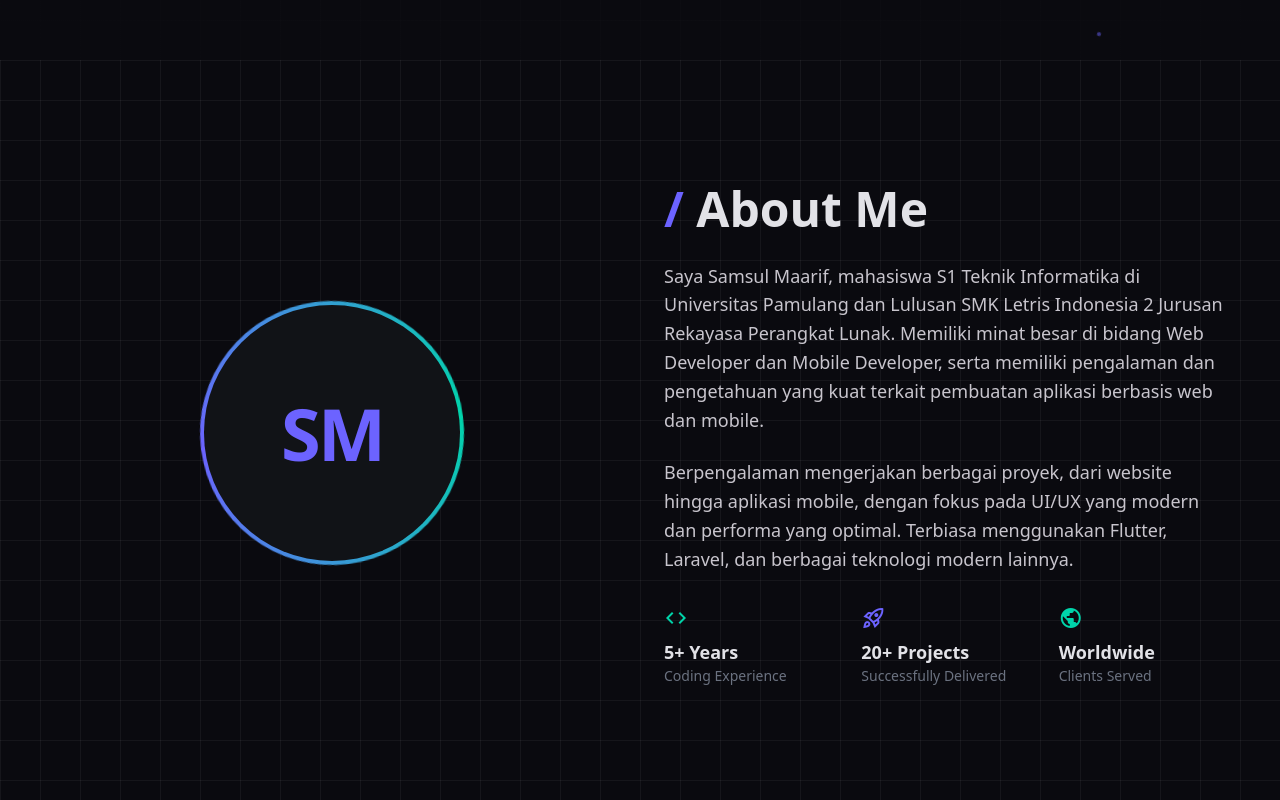
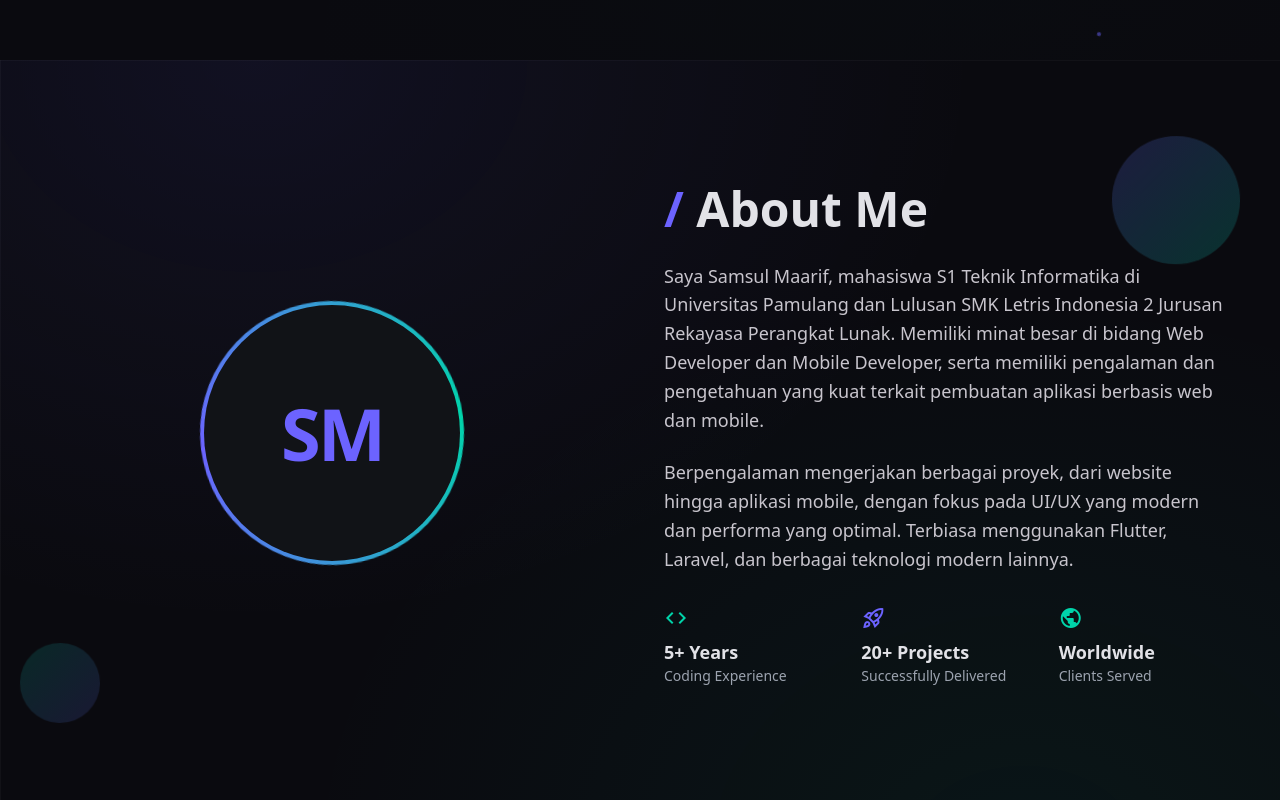
Before and after one commit to Samsulmaarif01/my_portofolio, a Next.js app: page / in a window 1280 px wide. Shown: the part 740-1540 px from the top of the page. Built offline with nearby package versions, Linux system fonts and the light colour scheme.

Commit message:
feat: implement 3D tilt effects, button press animations, and project hover previews

```diff
--- a/app/globals.css
+++ b/app/globals.css
@@ -39,7 +39,7 @@
   --color-error-container: #93000a;
   --color-on-primary-fixed-variant: #3622ca;
   --color-surface-container-lowest: #0c0e12;
-  --color-text-muted: #6b7280;
+  --color-text-muted: #9ca3af;
   --color-secondary: #41eec2;
   --color-on-error-container: #ffdad6;
 
@@ -124,22 +124,98 @@ html {
 
 body {
   background-color: #0a0a0f;
-  background-image: linear-gradient(rgba(255,255,255,0.05) 1px, transparent 1px),
-    linear-gradient(90deg, rgba(255,255,255,0.05) 1px, transparent 1px);
+  background-image:
+    radial-gradient(ellipse at 20% 0%, rgba(108,99,255,0.08) 0%, transparent 50%),
+    radial-gradient(ellipse at 80% 100%, rgba(0,212,170,0.06) 0%, transparent 50%),
+    linear-gradient(rgba(255,255,255,0.03) 1px, transparent 1px),
+    linear-gradient(90deg, rgba(255,255,255,0.03) 1px, transparent 1px);
   background-size: 40px 40px;
+  background-attachment: fixed;
 }
 .bento-card {
   background: rgba(18,18,26,0.6);
   backdrop-filter: blur(12px);
   border: 1px solid rgba(255,255,255,0.08);
-  transition: transform 0.3s ease, box-shadow 0.3s ease, border-color 0.3s ease;
+  transition: background 0.3s ease, border 0.3s ease, transform 0.4s cubic-bezier(0.2, 0, 0.2, 1), box-shadow 0.4s ease;
   transform-style: preserve-3d;
   perspective: 1000px;
+}
+
+button:active, a.px-6:active, .nav-link:active {
+  transform: scale(0.95) !important;
 }
 .bento-card:hover {
   transform: translateY(-5px) rotateX(2deg) rotateY(2deg);
   box-shadow: 0 10px 30px -10px rgba(108,99,255,0.4), inset 0 0 15px rgba(108,99,255,0.1);
   border-color: rgba(108,99,255,0.5);
+}
+/* Project card image preview zoom on hover */
+.bento-card > div:first-child {
+  transition: transform 0.4s ease;
+}
+.bento-card:hover > div:first-child {
+  transform: scale(1.05);
+}
+
+/* Button press animation */
+button, a[class*="px-"][class*="py-"] {
+  transition: transform 0.15s ease, box-shadow 0.15s ease;
+}
+button:active, a[class*="px-"][class*="py-"]:active {
+  transform: scale(0.96);
+}
+
+/* Card ripple effect */
+.bento-card {
+  position: relative;
+  overflow: hidden;
+}
+.bento-card::after {
+  content: '';
+  position: absolute;
+  top: 50%;
+  left: 50%;
+  width: 0;
+  height: 0;
+  background: radial-gradient(circle, rgba(108,99,255,0.3) 0%, transparent 70%);
+  border-radius: 50%;
+  transform: translate(-50%, -50%);
+  transition: width 0.4s ease, height 0.4s ease;
+  pointer-events: none;
+}
+.bento-card:hover::after {
+  width: 200%;
+  height: 200%;
+}
+
+/* Social icons hover effect */
+a[href*="github"], a[href*="linkedin"] {
+  transition: transform 0.3s ease, background 0.3s ease;
+}
+a[href*="github"]:hover, a[href*="linkedin"]:hover {
+  transform: translateY(-3px);
+}
+
+/* Parallax floating elements */
+.parallax-float {
+  animation: parallaxFloat 6s ease-in-out infinite;
+}
+@keyframes parallaxFloat {
+  0%, 100% { transform: translateY(0px) rotate(0deg); }
+  50% { transform: translateY(-20px) rotate(5deg); }
+}
+
+.parallax-float-slow {
+  animation: parallaxFloat 8s ease-in-out infinite;
+}
+@keyframes parallaxFloatSlow {
+  0%, 100% { transform: translateY(0px); }
+  50% { transform: translateY(-15px); }
+}
+
+/* Background parallax gradient */
+#hero-gradient {
+  transition: transform 0.1s ease-out;
 }
 .gradient-border-avatar {
   position: relative; background: #111317; border-radius: 50%;
@@ -248,6 +324,27 @@ nav.fixed {
 .nav-logo:hover {
   transform: scale(1.1);
   filter: drop-shadow(0 0 10px rgba(108,99,255,0.5));
+}
+
+/* Project Card Enhancements */
+.bento-card {
+  transition: transform 0.4s cubic-bezier(0.2, 0, 0.2, 1), box-shadow 0.4s ease, border 0.4s ease;
+  transform-style: preserve-3d;
+  perspective: 1000px;
+}
+.bento-card:hover {
+  border-color: rgba(108,99,255,0.4);
+  box-shadow: 0 20px 40px rgba(0,0,0,0.4), 0 0 20px rgba(108,99,255,0.1);
+}
+.project-image-container {
+  overflow: hidden;
+}
+.project-image-container img, .project-image-container .project-icon-placeholder {
+  transition: transform 0.7s cubic-bezier(0.2, 0, 0.2, 1);
+}
+.bento-card:hover .project-image-container img,
+.bento-card:hover .project-image-container .project-icon-placeholder {
+  transform: scale(1.1) rotate(2deg);
 }
 
 /* Glassmorphism utility */
@@ -446,10 +543,22 @@ html.light .bento-card:nth-child(6) .px-4.py-2.rounded-full:hover {
 }
 html.light input, html.light textarea {
   background: #f5f5fa !important;
-  border-color: rgba(0,0,0,0.08) !important;
+  border-color: rgba(99,102,241,0.3) !important;
   color: #1a1a2e !important;
+  transition: border-color 0.3s ease, box-shadow 0.3s ease;
 }
-html.light input::placeholder, html.light textarea::placeholder { color: #9999b0 !important; }
+html.light input::placeholder, html.light textarea::placeholder { color: #6b7280 !important; }
+
+input:focus, textarea:focus {
+  outline: none;
+  border-color: #6c63ff !important;
+  box-shadow: 0 0 0 3px rgba(108,99,255,0.15) !important;
+}
+
+html.light input:focus, html.light textarea:focus {
+  border-color: #6366f1 !important;
+  box-shadow: 0 0 0 3px rgba(99,102,241,0.15) !important;
+}
 html.light footer { background: #ffffff !important; border-color: rgba(0,0,0,0.08) !important; }
 html.light #about { background: linear-gradient(180deg, #f8f9fc 0%, #f0eeff 100%) !important; }
 html.light #skills { background: #f0eeff !important; }
--- a/app/page.tsx
+++ b/app/page.tsx
@@ -114,6 +114,16 @@ export default function Home() {
       }
     }
 
+    // Parallax effect for hero gradient
+    const handleParallax = () => {
+      const heroGradient = document.getElementById('hero-gradient');
+      if (heroGradient) {
+        const scrolled = window.scrollY;
+        heroGradient.style.transform = `translateY(${scrolled * 0.3}px)`;
+      }
+    };
+    window.addEventListener('scroll', handleParallax);
+
     // Check saved preference
     const savedTheme = localStorage.getItem('theme');
     const heroGradient = document.getElementById('hero-gradient');
@@ -127,14 +137,38 @@ export default function Home() {
       }
     }
 
+    // Tilt effect for bento-cards
+    const cards = document.querySelectorAll('.bento-card');
+    cards.forEach(card => {
+      const cardEl = card as HTMLElement;
+      cardEl.addEventListener('mousemove', (e) => {
+        const rect = cardEl.getBoundingClientRect();
+        const x = e.clientX - rect.left;
+        const y = e.clientY - rect.top;
+        const centerX = rect.width / 2;
+        const centerY = rect.height / 2;
+        const rotateX = (centerY - y) / 10;
+        const rotateY = (x - centerX) / 10;
+        cardEl.style.transform = `perspective(1000px) rotateX(${rotateX}deg) rotateY(${rotateY}deg) translateY(-5px)`;
+      });
+      cardEl.addEventListener('mouseleave', () => {
+        cardEl.style.transform = `perspective(1000px) rotateX(0deg) rotateY(0deg) translateY(0px)`;
+      });
+    });
+
     return () => {
       window.removeEventListener('scroll', updateActiveNav);
       window.removeEventListener('scroll', handleScroll);
+      window.removeEventListener('scroll', handleParallax);
       revealObserver.disconnect();
       if (heroSection) {
         const particles = heroSection.querySelectorAll('.particle');
         particles.forEach(p => p.remove());
       }
+      cards.forEach(card => {
+        const cardEl = card as HTMLElement;
+        cardEl.replaceWith(cardEl.cloneNode(true)); // Clean listeners
+      });
     };
   }, []);
 
@@ -311,6 +345,8 @@ export default function Home() {
 
       {/* ABOUT */}
       <section className="py-[120px] relative overflow-hidden reveal" id="about">
+        <div className="absolute top-20 right-10 w-32 h-32 rounded-full opacity-20 pointer-events-none parallax-float" style={{ background: "linear-gradient(135deg, #6c63ff, #00d4aa)" }}></div>
+        <div className="absolute bottom-20 left-5 w-20 h-20 rounded-full opacity-15 pointer-events-none parallax-float-slow" style={{ background: "linear-gradient(135deg, #00d4aa, #6c63ff)" }}></div>
         <div className="max-w-[1280px] mx-auto px-[16px] md:px-[48px]">
           <div className="grid md:grid-cols-2 gap-12 items-center">
             <div className="flex justify-center">
@@ -444,10 +480,10 @@ export default function Home() {
 
             {/* ① SHAMO — FEATURED LARGE */}
             <div className="bento-card rounded-xl overflow-hidden group md:row-span-2 flex flex-col">
-              <div className="h-64 md:h-80 relative overflow-hidden flex-shrink-0" style={{ background: "linear-gradient(135deg, #1a1a2e 0%, #0d3b6e 50%, #16213e 100%)" }}>
+              <div className="h-64 md:h-80 relative overflow-hidden flex-shrink-0 project-image-container" style={{ background: "linear-gradient(135deg, #1a1a2e 0%, #0d3b6e 50%, #16213e 100%)" }}>
                 <div className="absolute" style={{ width: "220px", height: "220px", borderRadius: "50%", border: "2px solid rgba(0,212,170,0.2)", top: "-40px", left: "-40px" }}></div>
                 <div className="absolute" style={{ width: "150px", height: "150px", borderRadius: "50%", border: "2px solid rgba(0,212,170,0.15)", top: "20px", right: "-30px" }}></div>
-                <div className="absolute inset-0 flex items-center justify-center">
+                <div className="absolute inset-0 flex items-center justify-center project-icon-placeholder">
                   <span className="material-symbols-outlined text-[#00d4aa]" style={{ fontSize: "72px", opacity: 0.25 }}>smartphone</span>
                 </div>
                 <div className="absolute top-4 left-4 z-10">
@@ -479,9 +515,9 @@ export default function Home() {
 
             {/* ② WEB TIKET ONLINE */}
             <div className="bento-card rounded-xl overflow-hidden group">
-              <div className="h-48 relative overflow-hidden" style={{ background: "linear-gradient(135deg, #0f2027 0%, #203a43 50%, #2c5364 100%)" }}>
+              <div className="h-48 relative overflow-hidden project-image-container" style={{ background: "linear-gradient(135deg, #0f2027 0%, #203a43 50%, #2c5364 100%)" }}>
                 <div className="absolute" style={{ width: "160px", height: "160px", borderRadius: "50%", border: "1px solid rgba(108,99,255,0.25)", top: "-30px", right: "-30px" }}></div>
-                <div className="absolute inset-0 flex items-center justify-center">
+                <div className="absolute inset-0 flex items-center justify-center project-icon-placeholder">
                   <span className="material-symbols-outlined text-[#6c63ff]" style={{ fontSize: "60px", opacity: 0.2 }}>confirmation_number</span>
                 </div>
                 <div className="absolute top-4 right-4 z-10">
@@ -507,9 +543,9 @@ export default function Home() {
 
             {/* ③ COWORKER */}
             <div className="bento-card rounded-xl overflow-hidden group">
-              <div className="h-48 relative overflow-hidden" style={{ background: "linear-gradient(135deg, #1a1a2e 0%, #2d1b69 50%, #11998e 100%)" }}>
+              <div className="h-48 relative overflow-hidden project-image-container" style={{ background: "linear-gradient(135deg, #1a1a2e 0%, #2d1b69 50%, #11998e 100%)" }}>
                 <div className="absolute" style={{ width: "180px", height: "180px", borderRadius: "50%", border: "1px solid rgba(0,212,170,0.2)", bottom: "-40px", right: "-40px" }}></div>
-                <div className="absolute inset-0 flex items-center justify-center">
+                <div className="absolute inset-0 flex items-center justify-center project-icon-placeholder">
                   <span className="material-symbols-outlined text-[#00d4aa]" style={{ fontSize: "60px", opacity: 0.2 }}>groups</span>
                 </div>
                 <div className="absolute top-4 right-4 z-10">
@@ -536,9 +572,9 @@ export default function Home() {
             {/* ④ WEB PENGUMPULAN TUGAS — FULL WIDTH */}
             <div className="bento-card rounded-xl overflow-hidden group md:col-span-2">
               <div className="flex flex-col md:flex-row">
-                <div className="h-48 md:h-auto md:w-72 flex-shrink-0 relative overflow-hidden" style={{ background: "linear-gradient(135deg, #1a1a2e 0%, #3a1c71 40%, #d76d77 100%)" }}>
+                <div className="h-48 md:h-auto md:w-72 flex-shrink-0 relative overflow-hidden project-image-container" style={{ background: "linear-gradient(135deg, #1a1a2e 0%, #3a1c71 40%, #d76d77 100%)" }}>
                   <div className="absolute" style={{ width: "200px", height: "200px", borderRadius: "50%", border: "2px solid rgba(255,255,255,0.1)", top: "-60px", left: "-60px" }}></div>
-                  <div className="absolute inset-0 flex items-center justify-center">
+                  <div className="absolute inset-0 flex items-center justify-center project-icon-placeholder">
                     <span className="material-symbols-outlined text-white" style={{ fontSize: "72px", opacity: 0.2 }}>assignment</span>
                   </div>
                   <div className="absolute top-4 left-4 z-10">
@@ -729,6 +765,8 @@ export default function Home() {
 
       {/* CONTACT */}
       <section className="py-[120px] reveal border-t relative overflow-hidden" id="contact" style={{ background: "rgba(12,14,18,0.8)", borderColor: "rgba(255,255,255,0.08)" }}>
+        <div className="absolute top-10 left-1/4 w-24 h-24 rounded-full opacity-10 pointer-events-none parallax-float" style={{ background: "linear-gradient(135deg, #6c63ff, #00d4aa)" }}></div>
+        <div className="absolute bottom-10 right-1/3 w-16 h-16 rounded-full opacity-15 pointer-events-none parallax-float-slow" style={{ background: "linear-gradient(135deg, #00d4aa, #6c63ff)" }}></div>
         <div className="absolute right-0 bottom-0 w-1/2 h-1/2 pointer-events-none" style={{ background: "radial-gradient(ellipse at bottom right, rgba(108,99,255,0.1) 0%, transparent 70%)" }}></div>
         <div className="max-w-[1280px] mx-auto px-[16px] md:px-[48px] relative z-10">
           <div className="max-w-3xl mx-auto text-center mb-12">
```
Also changed, not shown: 1 other file (tests, documents, lock files or other folders).
